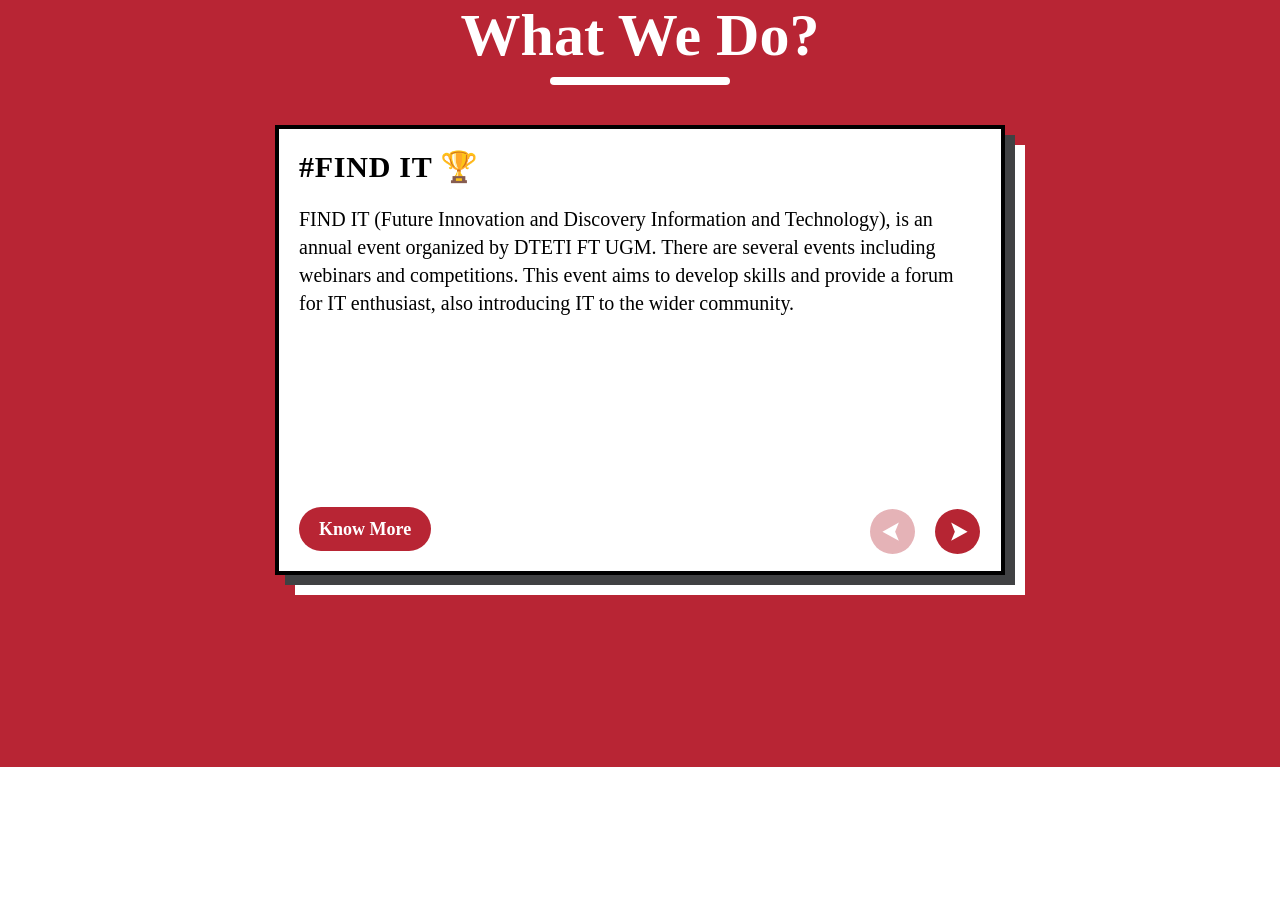
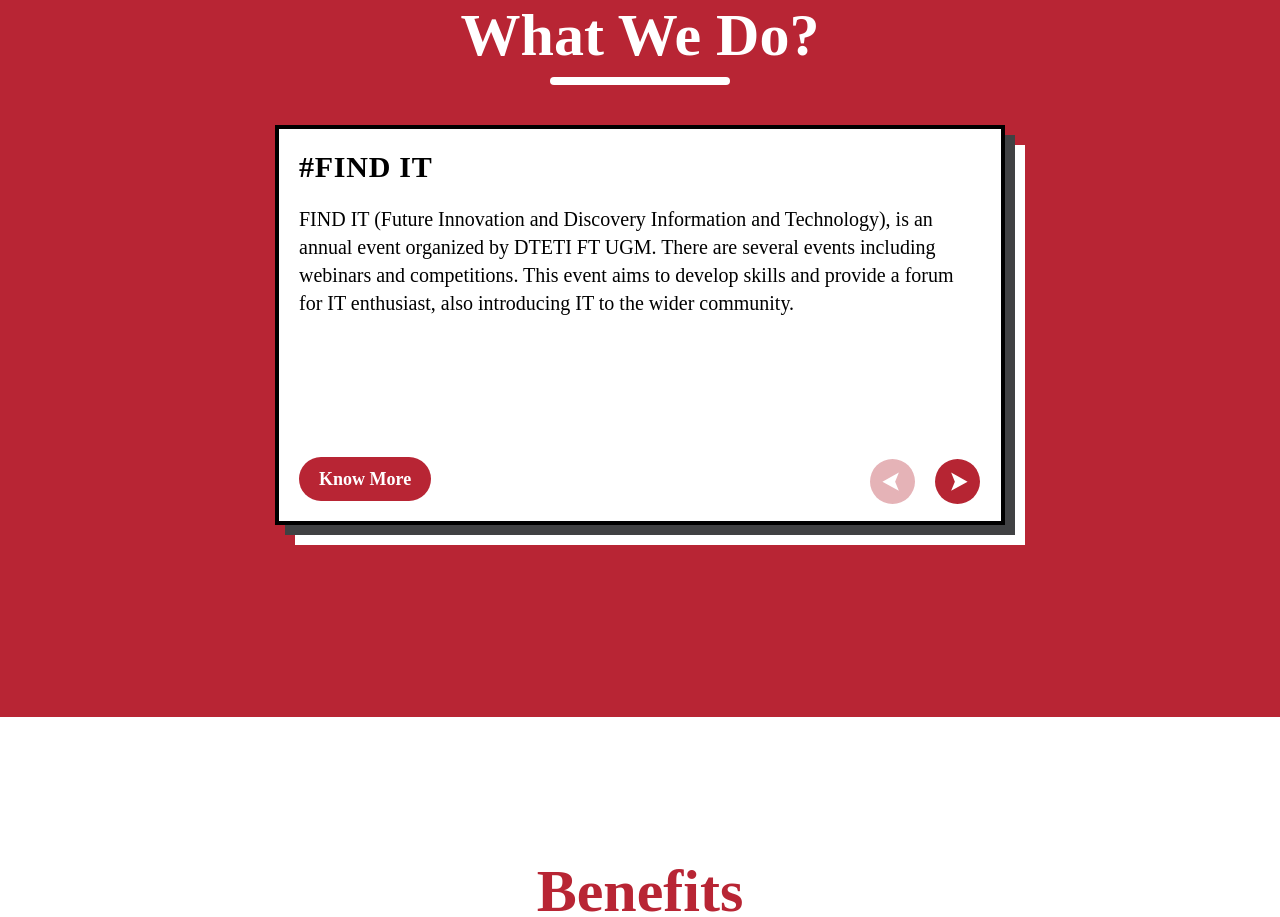
Before and after one commit to heintzz/buat-nl, a React (Create React App) app: page / in a window 1280 px wide. Shown: the part 2560-3477 px from the top of the page. Built offline with nearby package versions, Linux system fonts and the light colour scheme.

Commit message:
done aamiin 4

```diff
--- a/src/components/WhatWeDo.js
+++ b/src/components/WhatWeDo.js
@@ -12,15 +12,15 @@
 
 const whatWeDo = [
   {
-    name: '#FIND IT 🏆',
+    name: '#FIND IT',
     desc: 'FIND IT (Future Innovation and Discovery Information and Technology), is an annual event organized by DTETI FT UGM. There are several events including webinars and competitions. This event aims to develop skills and provide a forum for IT enthusiast, also introducing IT to the wider community.',
   },
   {
-    name: '#INTERNAL WORKSHOP 👨🏻‍💻',
+    name: '#INTERNAL WORKSHOP',
     desc: 'Sharing sessions and training activities held by each community to improve skills and grow together. This activity is only held for internal Night Login member.',
   },
   {
-    name: '#AFTER HOURS TALK🎙️',
+    name: '#AFTER HOURS TALK',
     desc: 'This activity is usually carried out by inviting speakers from the industrial world. Unlike the Internal Workshop, AHT bridges those of you who are outside the Night Login to be able to study together.',
   },
 ]
@@ -34,13 +34,13 @@
           </h2>
           <div className="mx-auto mt-3 bg-white rounded-lg h-2 w-[50%]"></div>
         </div>
-        <div className="pt-10 pl-2 pr-7 lg:px-0">
+        <div className="pt-10 pl-2 pr-8 lg:px-0">
           <Swiper
             modules={[Navigation, Keyboard, Autoplay]}
             keyboard={{ enabled: true }}
             // autoplay={true}
             navigation
-            className="sm:h-[400px] lg:h-[450px] max-w-[730px] shadow-slider  border-4 border-black bg-white"
+            className="sm:h-[400px]  max-w-[530px] md:max-w-[730px] shadow-slider  border-4 border-black bg-white"
           >
             {whatWeDo.map((event) => {
               const { name, desc } = event
@@ -51,7 +51,7 @@
                 >
                   <p className="text-3xl font-semibold tracking-wide">{name}</p>
                   <p className="text-sm sm:text-lg lg:text-xl">{desc}</p>
-                  {name === '#FIND IT 🏆' && (
+                  {name === '#FIND IT' && (
                     <Link
                       to="/findit"
                       className={buttonStyle}
```
